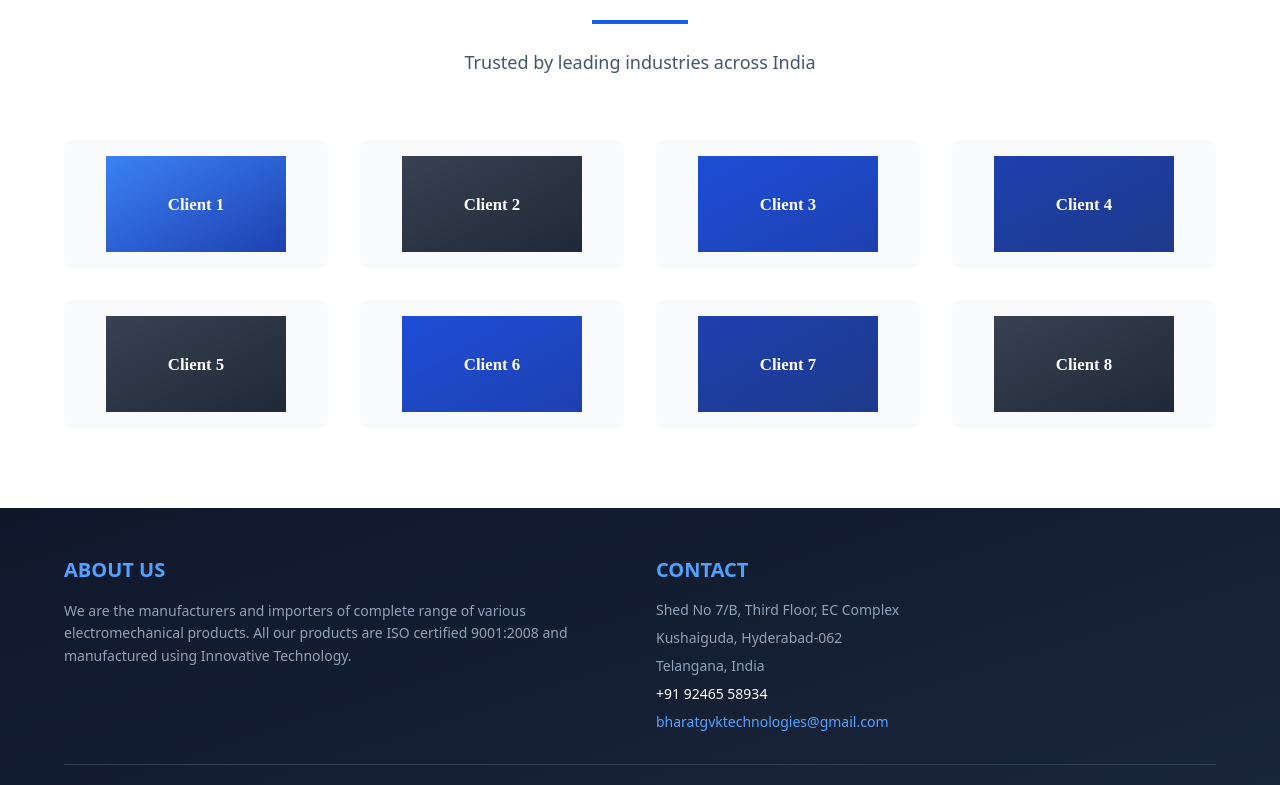
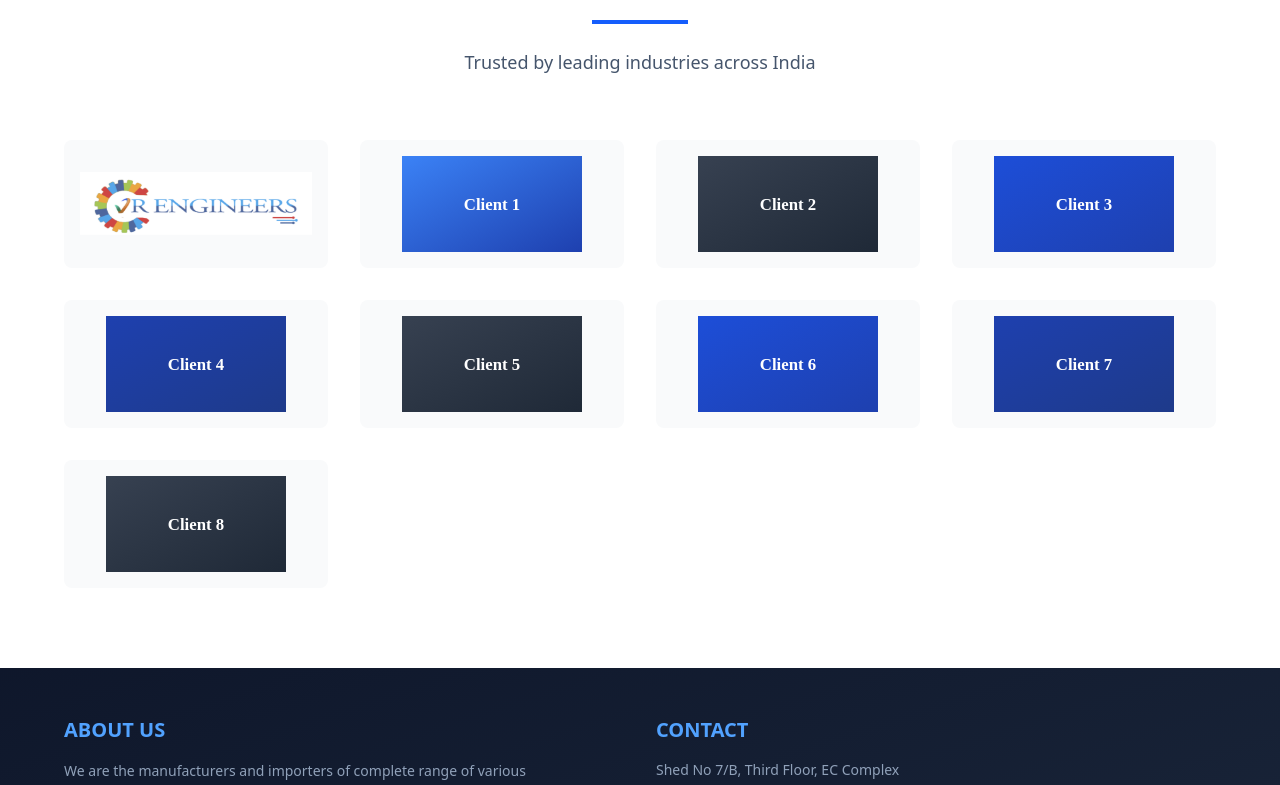
Before and after one commit to HARSHITH21/bharat-gvk, a Next.js app: page / in a window 1280 px wide. Shown: the part 1947-2732 px from the top of the page. Built offline with nearby package versions, Linux system fonts and the light colour scheme.

Commit message:
Add VR Engineers to clients section with logo and link

```diff
--- a/src/components/Clients.tsx
+++ b/src/components/Clients.tsx
@@ -1,7 +1,15 @@
 import Image from 'next/image';
 
 const clients = [
-    "image6", "image8", "image9", "image1", "image2", "image3", "image4", "image5"
+    { name: "VR Engineers", image: "/images/client-vrengineers.png", link: "https://www.vrengineers.net/" },
+    { name: "Client 1", image: "/images/image6.svg", link: null },
+    { name: "Client 2", image: "/images/image8.svg", link: null },
+    { name: "Client 3", image: "/images/image9.svg", link: null },
+    { name: "Client 4", image: "/images/image1.svg", link: null },
+    { name: "Client 5", image: "/images/image2.svg", link: null },
+    { name: "Client 6", image: "/images/image3.svg", link: null },
+    { name: "Client 7", image: "/images/image4.svg", link: null },
+    { name: "Client 8", image: "/images/image5.svg", link: null },
 ];
 
 export default function Clients() {
@@ -15,18 +23,28 @@ export default function Clients() {
                         <p className="text-lg text-slate-600">Trusted by leading industries across India</p>
                     </div>
 
-                    <div className="grid grid-cols-2 md:grid-cols-4 gap-8">
-                        {clients.map((client, index) => (
-                            <div key={index} className="bg-gray-50 rounded-lg p-8 flex items-center justify-center h-32 hover:bg-gray-100 transition-colors relative">
-                                <Image
-                                    src={`/images/${client}.svg`}
-                                    alt={`Client ${index + 1}`}
-                                    fill
-                                    className="object-contain p-4"
-                                    sizes="(max-width: 768px) 50vw, 25vw"
-                                />
-                            </div>
-                        ))}
+                    <div className="grid grid-cols-2 md:grid-cols-3 lg:grid-cols-4 gap-8">
+                        {clients.map((client, index) => {
+                            const content = (
+                                <div className="bg-gray-50 rounded-lg p-6 flex items-center justify-center h-32 hover:bg-gray-100 hover:shadow-md transition-all relative">
+                                    <Image
+                                        src={client.image}
+                                        alt={client.name}
+                                        fill
+                                        className="object-contain p-4"
+                                        sizes="(max-width: 768px) 50vw, (max-width: 1024px) 33vw, 25vw"
+                                    />
+                                </div>
+                            );
+
+                            return client.link ? (
+                                <a key={index} href={client.link} target="_blank" rel="noopener noreferrer" className="block">
+                                    {content}
+                                </a>
+                            ) : (
+                                <div key={index}>{content}</div>
+                            );
+                        })}
                     </div>
                 </div>
             </div>
```
Also changed, not shown: public/images/client-vrengineers.png (added).
